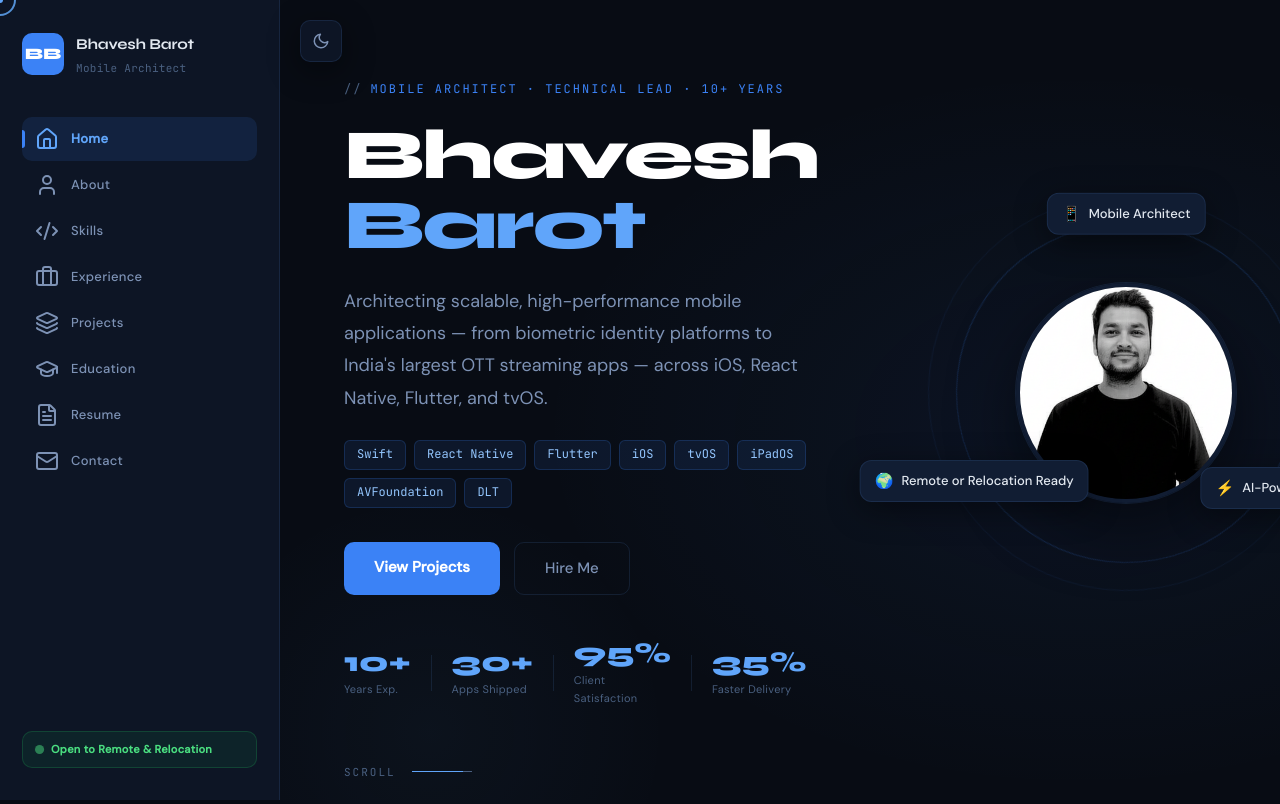
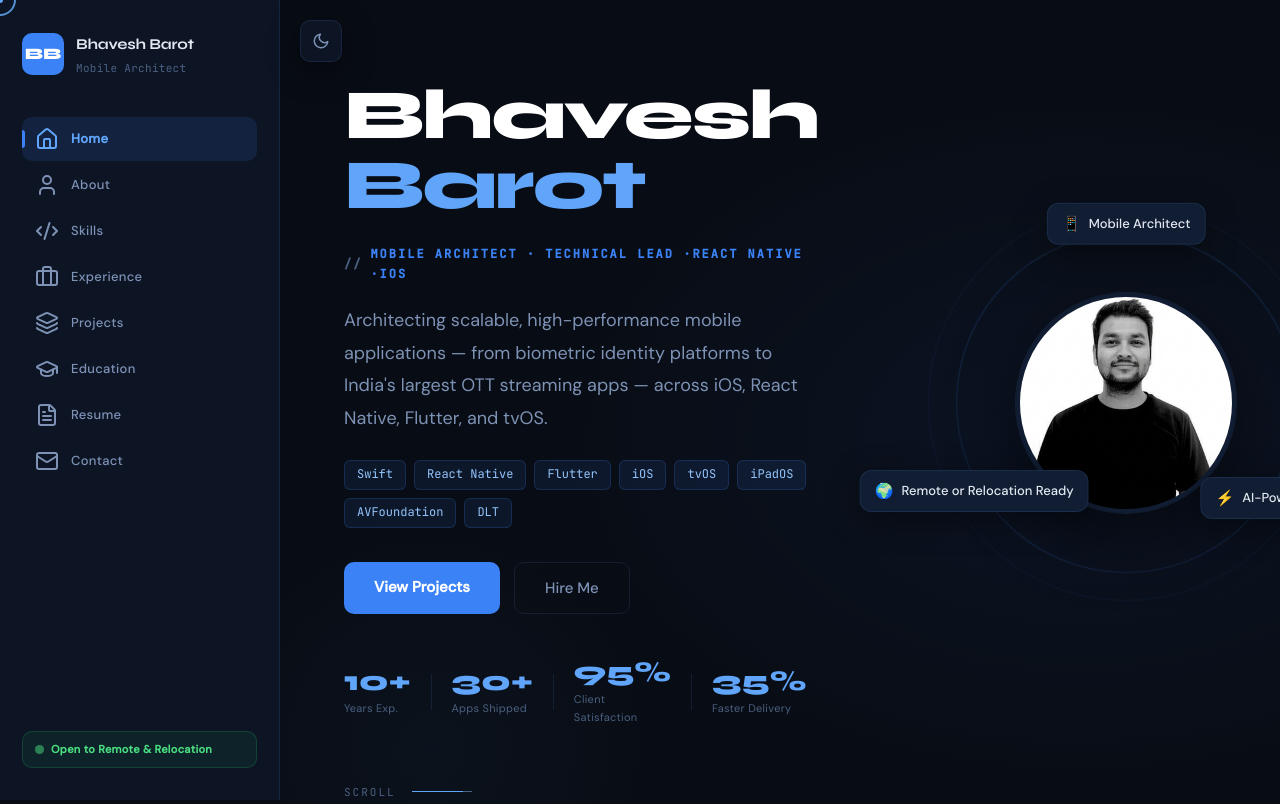
Before and after one commit to bhavesh2706/portfolio, a plain HTML site: page index.html in a window 1280 px wide. Shown: the top 804 px of the page. Drawn offline with nearby package versions, Linux system fonts and the light colour scheme.

Commit message:
Update index.html

```diff
--- a/index.html
+++ b/index.html
@@ -90,8 +90,8 @@
 <section class="section hero-section" id="home">
   <div class="hero-grid">
     <div class="hero-text">
-      <div class="hero-tag">Mobile Architect · Technical Lead · 10+ Years</div>
       <h1 class="hero-name">Bhavesh<br><em>Barot</em></h1>
+      <h2 class="hero-tag">Mobile Architect · Technical Lead ·React Native ·iOS</h2>
       <p class="hero-sub">
         Architecting scalable, high-performance mobile applications — from biometric identity platforms to India's largest OTT streaming apps — across iOS, React Native, Flutter, and tvOS.
       </p>
```
